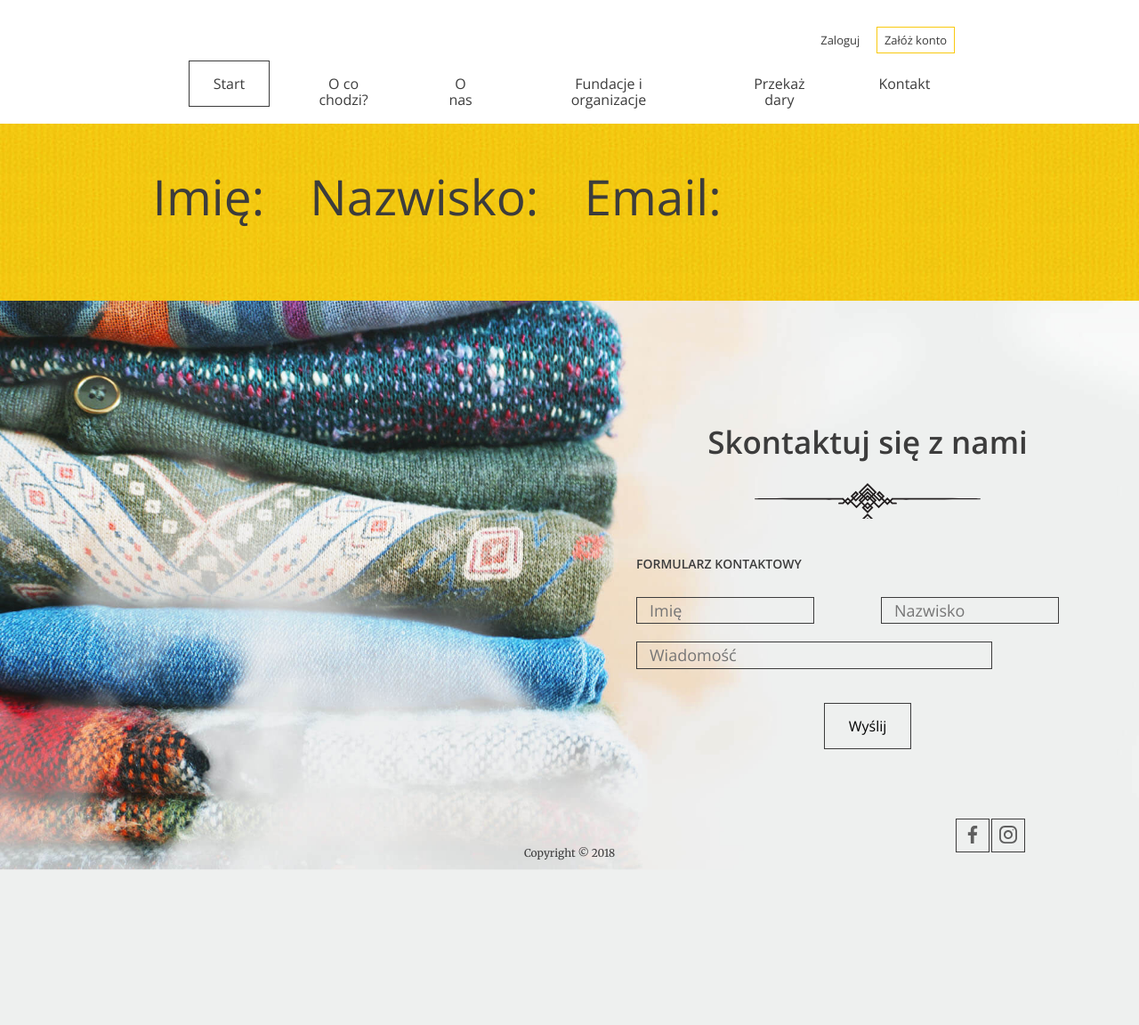
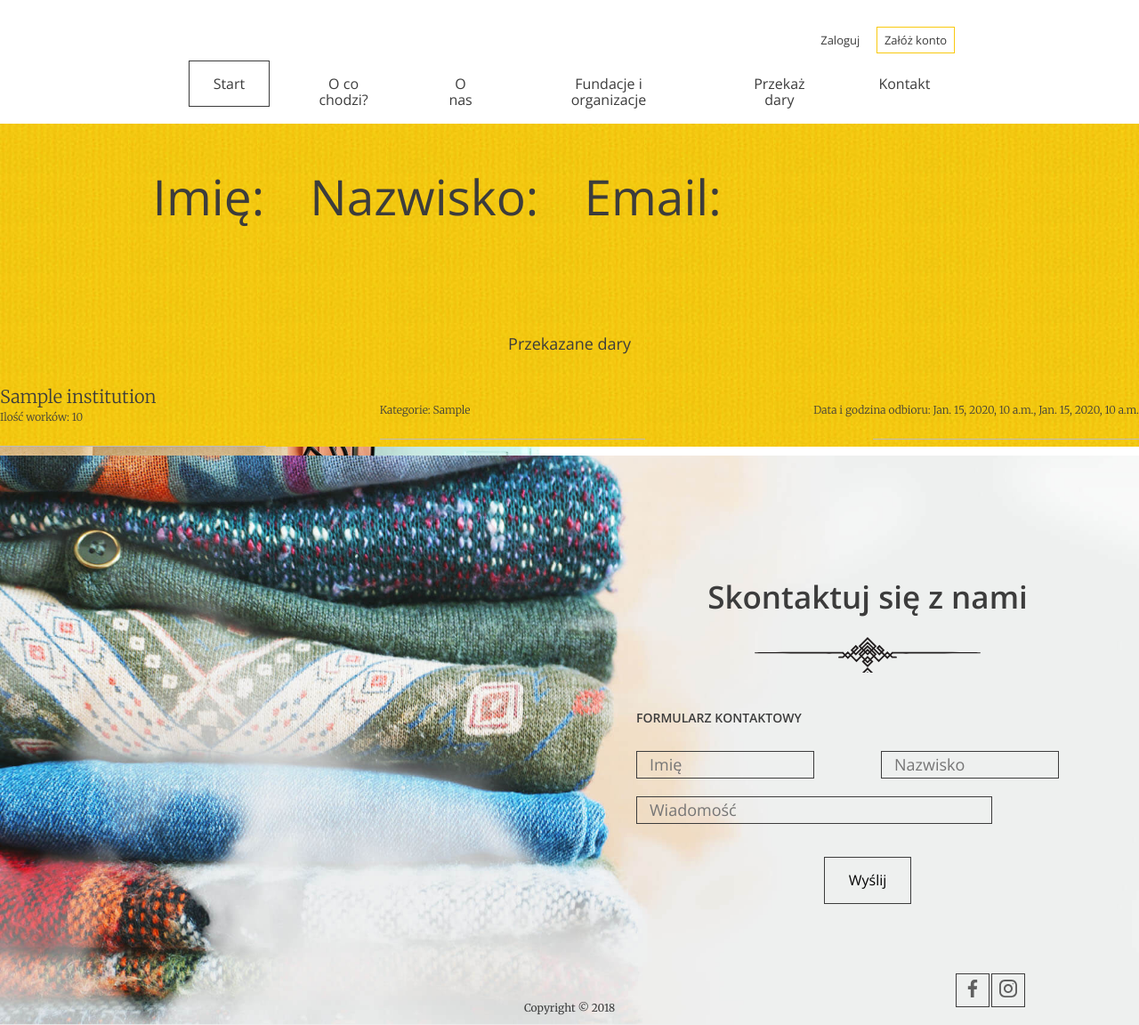
Before and after one commit to Nicolas91pl/Good_Hands, a Django app: template goodhands/samaritan/templates/profil.html in a window 1280 px wide. Shown: the whole page at 89% size. Before the commit the page ends 977 px from the top, so only its background shows below. Run offline with Django 4.2, Linux system fonts and the light colour scheme; the template is opened without the code that fills it: most values are stand-ins (such as "Sample title", 1, 10 or a date in 2020).

Commit message:
dane dotacji w profilu

```diff
--- a/goodhands/samaritan/templates/profil.html
+++ b/goodhands/samaritan/templates/profil.html
@@ -19,7 +19,27 @@
           <em>Email: </em>
           <h3>{{ user.email }}</h3>
         </div>
+      </div>
 
+      <div class="help--slides active" data-id="1">
+        <p>Przekazane dary</p>
+
+        <ul class="help--slides-items">
+          {% for donation in donations %}
+          <li>
+            <div class="col">
+              <div class="title">{{ donation.institution }}</div>
+              <div class="subtitle">Ilość worków: {{ donation.quantity }}</div>
+            </div>
+
+              <div class="col">
+                <div class="text">Kategorie: {{ donation.get_categories }}</div>
+            </div><div class="col">
+                <div class="text">Data i godzina odbioru: {{ donation.pick_up_date }}, {{ donation.pick_up_time }}</div>
+            </div>
+          </li>
+          {% endfor %}
+        </ul>
       </div>
     </section>
 
```
Also changed, not shown: goodhands/samaritan/models.py (+7 -0 lines), goodhands/samaritan/views.py (+7 -2 lines).
